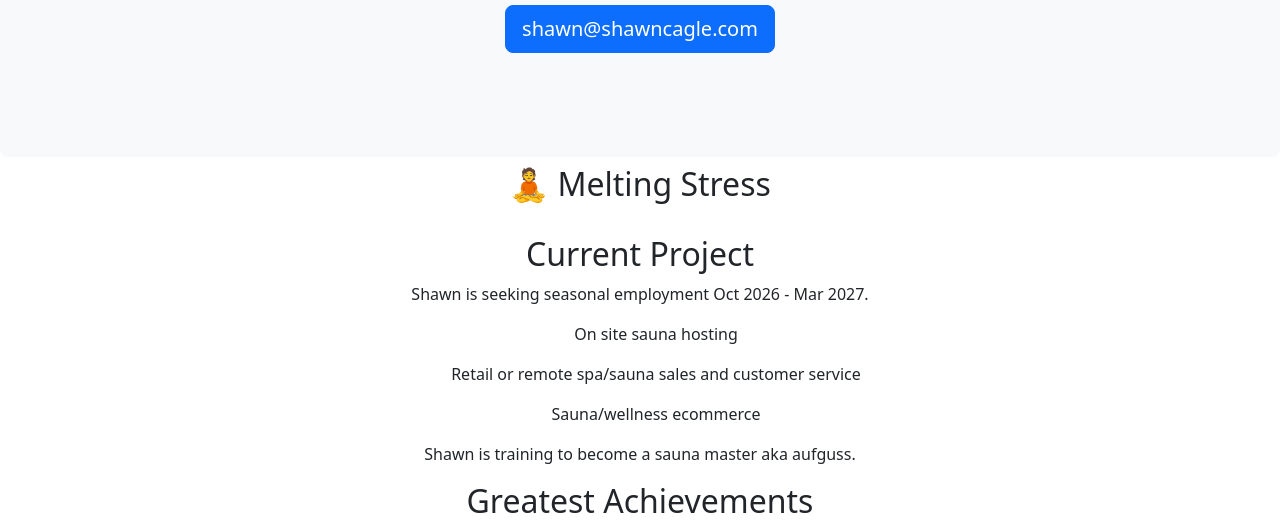
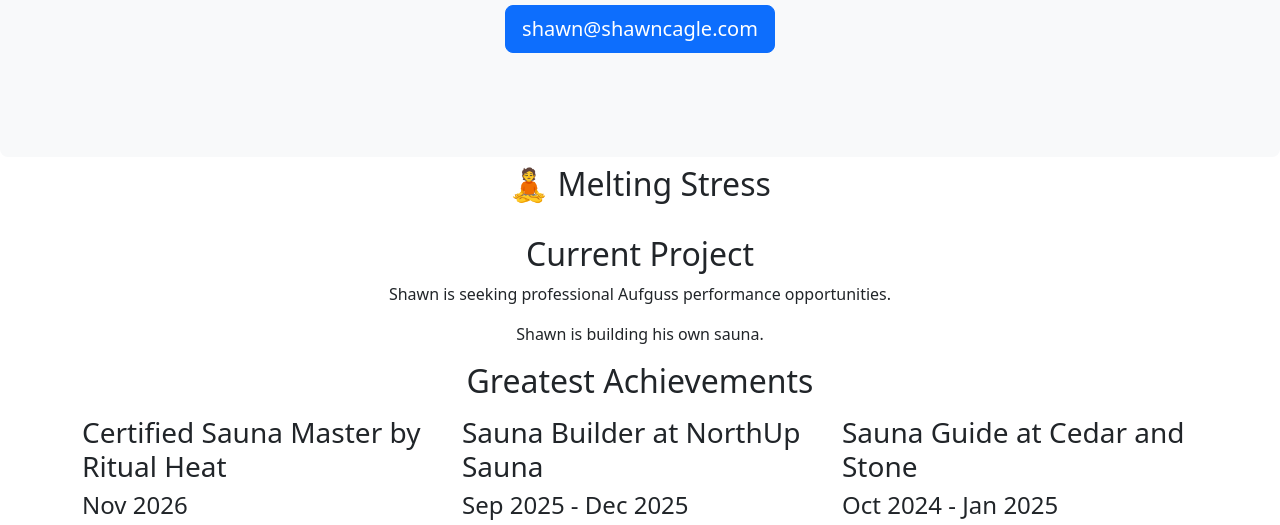
Before and after one commit to shawncagle/shawncagle.github.io, a plain HTML site: page health.html in a window 1280 px wide. Shown: the part 239-764 px from the top of the page. Drawn offline with nearby package versions, Linux system fonts and the light colour scheme.

Commit message:
Revise employment details and add sauna master info
Updated Shawn's professional opportunities and achievements.

```diff
--- a/health.html
+++ b/health.html
@@ -80,16 +80,18 @@
       <div class="row">
         <div class="col-12 mb-2 text-center">
           <h2>Current Project</h2>
-            <p>Shawn is seeking seasonal employment Oct 2026 - Mar 2027.</p>
-              <ul>On site sauna hosting</ul>
-              <ul>Retail or remote spa/sauna sales and customer service</ul>
-              <ul>Sauna/wellness ecommerce</ul>
-            <p>Shawn is training to become a sauna master aka aufguss.</p>
+            <p>Shawn is seeking professional Aufguss performance opportunities.</p>
+            <p>Shawn is building his own sauna.</p>
           <h2>Greatest Achievements</h2>
         </div>
       </div>
       <div class="row">
         <div class="col-sm-6 col-lg-4">
+          <h3>Certified Sauna Master by Ritual Heat</h3>
+			<h4>Nov 2026</h4>
+			<p>Shawn earned Sauna Master Certification. He performed his first public Aufguss ceremony.</p>
+        </div>
+		  <div class="col-sm-6 col-lg-4">
           <h3>Sauna Builder at NorthUp Sauna</h3>
 			<h4>Sep 2025 - Dec 2025</h4>
 			<p>Shawn constructed components for saunas made from twin wall polyurethane panels. He cut and assembled cedar 2x4 walls, composite floors, and plastic walls.</p>
```
